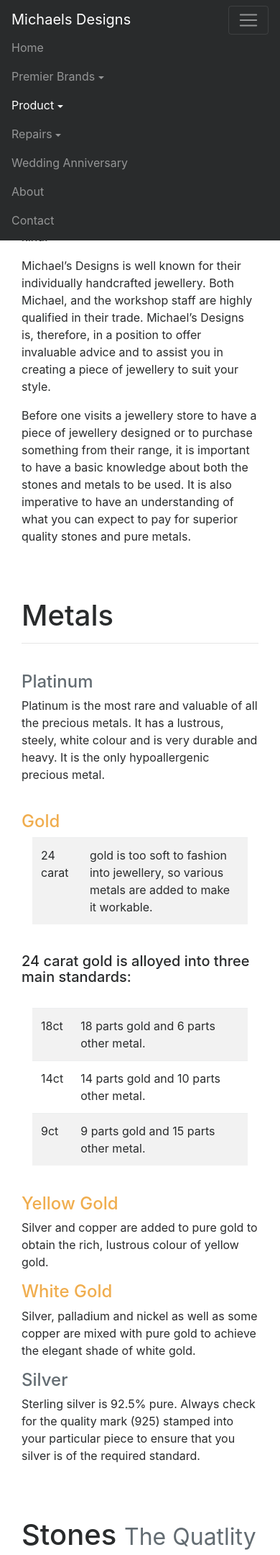
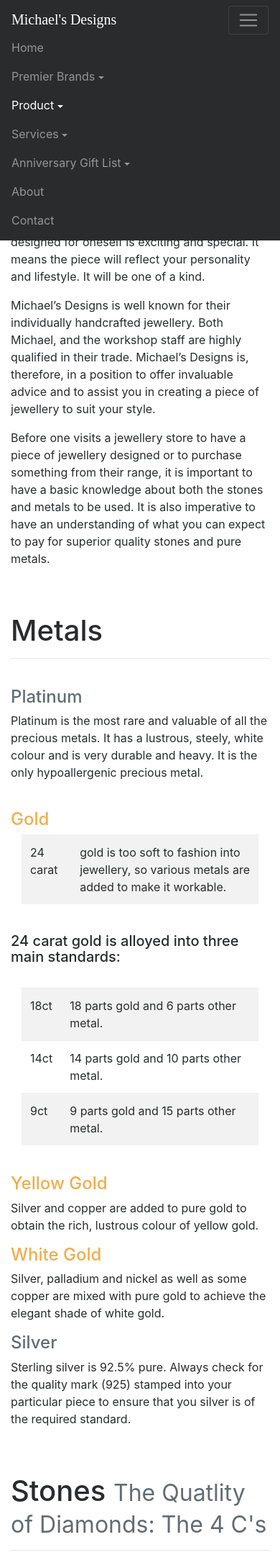
Before and after one commit to Justin859/MichaelsDesigns, a Django app: page /product/ in a window 390 px wide, after a click that opens the changed part. Shown: the top 2160 px of the page at 72% size. Run offline with Django 3.2, Linux system fonts and the light colour scheme; data that the repository does not hold is empty; some libraries are stand-ins or nearby versions.

Commit message:
Fixed non responsive footer. Added the services page and the Anniversary page

```diff
--- a/designs/static/vendor/my_css/custom.css
+++ b/designs/static/vendor/my_css/custom.css
@@ -1,3 +1,7 @@
+.navbar-brand {
+    font-family: "Platino Linotype";
+}
+
 .flex-column .active {
     background-color: rgb(63, 127, 191);
     color: white;
@@ -45,11 +49,19 @@
     width: 100%;
 }
 
-#designMobile, #metalsMobile, #stonesMobile {
-    padding-top: 60px;
+#stonesMobile, #metalsMobile, #designMobile {
+    padding-top: 50px;
 }
 
 .footer-div {
     background-color: rgba(0, 0, 0, 0.1);
     padding: 15px;
 }
+
+thead {
+    color: white;
+}
+
+.bg-color {
+    background-color: rgb(63, 127, 191);
+}
--- a/designs/templates/base.html
+++ b/designs/templates/base.html
@@ -43,7 +43,7 @@
       <button class="navbar-toggler navbar-toggler-right" type="button" data-toggle="collapse" data-target="#navbarsExampleDefault" aria-controls="navbarsExampleDefault" aria-expanded="false" aria-label="Toggle navigation">
         <span class="navbar-toggler-icon"></span>
       </button>
-      <a class="navbar-brand" href="#">Michaels Designs</a>
+      <a class="navbar-brand" href="#">Michael's Designs</a>
 
       <div class="collapse navbar-collapse" id="navbarsExampleDefault">
         <ul class="navbar-nav mr-auto">
@@ -87,14 +87,28 @@
               <a class="dropdown-item" href="/product/#stonesMobile">Stones</a>
             </div>
           </li>
+          {% if request.get_full_path == '/services/' %}
+          <li class="nav-item dropdown active">
+          {% else %}
           <li class="nav-item dropdown">
-            <a class="nav-link dropdown-toggle" href="#" id="dropdown01" data-toggle="dropdown" aria-haspopup="true" aria-expanded="false">Repairs</a>
+          {% endif %}
+            <a class="nav-link dropdown-toggle" href="#" id="dropdown01" data-toggle="dropdown" aria-haspopup="true" aria-expanded="false">Services</a>
             <div class="dropdown-menu" aria-labelledby="dropdown01">
-              <a class="dropdown-item" href="#">Jewellery</a>
-              <a class="dropdown-item" href="#">Watches</a>
+              <a class="dropdown-item" href="/services/#watch-repair-mobile">Watches</a>
+              <a class="dropdown-item" href="/services/#jewellery-repair-mobile">Jewellery</a>
             </div>
           </li>
-          <li class="nav-item"><a class="nav-link" href="#">Wedding Anniversary</a></li>
+          {% if request.get_full_path == '/anniversary-gift-list/' %}
+          <li class="nav-item dropdown active">
+          {% else %}
+          <li class="nav-item dropdown">
+          {% endif %}
+          <a class="nav-link dropdown-toggle" href="#" id="dropdown05" data-toggle="dropdown" aria-haspopup="true" aria-expanded="false">Anniversary Gift List</a>
+            <div class="dropdown-menu" aria-labelledby="dropdown05">
+              <a class="dropdown-item" href="/anniversary-gift-list/#traditionalMobile">Traditional</a>
+              <a class="dropdown-item" href="/anniversary-gift-list/#jewelleryMobile">Jewellery</a>
+            </div>
+          </li>
           {% if request.get_full_path == '/about/' %}
             <li class="nav-item active"><a class="nav-link active" href="/about/">About</a></li>
           {% else %}
@@ -146,16 +160,32 @@
                   </ul>
                 </div>
               </div>
-              <a class="nav-link" href="#collapseRepairs" data-toggle="collapse" aria-expanded="false">Repairs&nbsp;&nbsp;<span class="fa fa-angle-down"></span></a>
+              {% if request.get_full_path == '/services/' %}
+              <a class="nav-link active" href="#collapseRepairs" data-toggle="collapse" aria-expanded="false">Services&nbsp;&nbsp;<span class="fa fa-angle-down"></span></a>
+              {% else %}
+              <a class="nav-link" href="#collapseRepairs" data-toggle="collapse" aria-expanded="false">Services&nbsp;&nbsp;<span class="fa fa-angle-down"></span></a>
+              {% endif %}
               <div class="collapse" id="collapseRepairs">
                 <div class="card">
                   <ul class="list-group list-group-flush">
-                    <li class="list-group-item"><a href="#">Jewellery</a></li>
-                    <li class="list-group-item"><a href="#">Watches</a></li>
+                    <li class="list-group-item"><a href="/services/#watch-repair">Watches</a></li>
+                    <li class="list-group-item"><a href="/services/#jewellery-repair">Jewellery</a></li>
                   </ul>
                 </div>
               </div>
-              <a class="nav-link" href="#">Wedding Anniversary</a>
+              {% if request.get_full_path == '/anniversary-gift-list/' %}
+              <a class="nav-link active" href="#collapseAnniversary" data-toggle="collapse" aria-expanded="false">Anniversary Gift List&nbsp;&nbsp;<span class="fa fa-angle-down"></span></a>
+              {% else %}
+              <a class="nav-link" href="#collapseAnniversary" data-toggle="collapse" aria-expanded="false">Anniversary Gift List&nbsp;&nbsp;<span class="fa fa-angle-down"></span></a>
+              {% endif %}
+              <div class="collapse" id="collapseAnniversary">
+                <div class="card">
+                  <ul class="list-group list-group-flush">
+                    <li class="list-group-item"><a href="/anniversary-gift-list/#traditional">Traditional</a></li>
+                    <li class="list-group-item"><a href="/anniversary-gift-list/#jewellery">Jewellery</a></li>
+                  </ul>
+                </div>
+              </div>
               <a class="nav-link" href="#collapseBirthStones" data-toggle="collapse" aria-expanded="false">Birth Stones&nbsp;&nbsp;<span class="fa fa-angle-down"></span></a>
               <div class="collapse" id="collapseBirthStones">
                 <div class="card">
@@ -200,7 +230,8 @@
         </div>
     </div>
     <br>
-    <div class="footer-div col-md-12">
+    <div class="row footer-div">
+      <div class="col-md-12">
         <div class="container">
           <div class="row">
             <div class="col text-center">
@@ -209,21 +240,23 @@
           </div>
           <hr>
           <div class="row">
-            <div class="col col-xs-12">
-              <a href="/contact/" class="btn btn-outline-primary btn-block">Contact Us&nbsp;&nbsp;<span class="fa fa-phone"></span><span>&nbsp;&nbsp;<span class="fa fa-envelope-open"></span></a>
-              <a href="/signup/" class="btn btn-outline-primary btn-block">Sign up to our news letter&nbsp;&nbsp;<span class="fa fa-envelope-o"></span></a>
+            <div class="col-md-6">
+              <a href="/contact/" class="btn btn-outline-primary btn-block">
+              Contact Us&nbsp;&nbsp;<span class="fa fa-phone"></span>
+              &nbsp;&nbsp;<span class="fa fa-envelope-open"></span>
+              </a>
+          <a href="/signup/" class="btn btn-outline-primary btn-block">
+          Sign up to our news letter&nbsp;&nbsp;<span class="fa fa-envelope-o"></span>
+          </a>
             </div>
-            <div class="col col-xs-12 text-center">
+            <div class="col-md-6 text-center">
               <br class="hidden-md-up">
               <a href="https://www.facebook.com/MichaelsDesigns/"><span class="fa fa-facebook-official fa-3x"></span></a>
               <p>Find us on Facebook</p>
             </div>
-            <div class="col-xs-12">
-
-            </div>
           </div>
-          <br>
         </div>
+      </div>
     </div>
     <!-- jQuery first, then Tether, then Bootstrap JS. -->
     <script src="{% static 'vendor/bootstrap4/bower_components/jquery/dist/jquery.min.js' %}"></script>
--- a/designs/templates/details/product.html
+++ b/designs/templates/details/product.html
@@ -6,9 +6,19 @@
 {% block content %}
 
 <div class="col-md-9">
-    <div class="hidden-md-up" style="margin-bottom: 60px;"></div>
-    <div class="container-fluid">
-        <div id="designMobile"></div>
+    <div class="hidden-md-up" style="margin-bottom: 54.3px;"></div>
+    <div class="row">
+        <div class="hidden-md-down col-md-12">
+                <img src="{% static 'images/michaels_designs/GoldBanner.jpg' %}" class="img-fluid">
+        </div>
+        <div class="hidden-md-up">
+            <img src="{% static 'images/michaels_designs/GoldBanner.jpg' %}" class="img-fluid">
+        </div>
+    </div>
+        <div class="row">
+            <div class="col">
+                <br class="hidden-md-down">
+                <div class="hidden-md-up" id="designMobile"></div>
                 <div id="design">
                     <h1>Design</h1>
                     <hr>
@@ -26,7 +36,7 @@
                         stones and pure metals.
                     </p>
                 </div>
-        <div id="metalsMobile"></div>
+                <div class="hidden-md-up" id="metalsMobile"></div>
                 <div id="metals">
                     <h1>Metals</h1>
                     <hr>
@@ -84,7 +94,7 @@
                     standard.
                     </p>
                 </div>
-        <div id="stonesMobile"></div>
+                <div class="hidden-md-up" id="stonesMobile"></div>
                 <div id="stones">
                     <h1>
                         Stones
@@ -144,6 +154,7 @@
                     </p>
                 </div>
             </div>
+    </div>
     <hr>
 </div>
 {% endblock %}
--- a/designs/views.py
+++ b/designs/views.py
@@ -54,3 +54,13 @@
     premier_brands = Premier_Brands.objects.order_by('brand_name')
     brand = get_object_or_404(Premier_Brands, pk=premier_brand_name)
     return render(request, 'brands/detail.html', {'brand': brand, 'birthstones': birthstones, 'premier_brands': premier_brands})
+
+def services(request):
+    birthstones = Birth_Stones.objects.order_by('stone_month')
+    premier_brands = Premier_Brands.objects.order_by('brand_name')
+    return render(request, 'repairs/services.html', {'birthstones': birthstones, 'premier_brands': premier_brands})
+
+def anniversary(request):
+    birthstones = Birth_Stones.objects.order_by('stone_month')
+    premier_brands = Premier_Brands.objects.order_by('brand_name')
+    return render(request, 'anniversary.html', {'birthstones': birthstones, 'premier_brands': premier_brands})
--- a/gettingstarted/urls.py
+++ b/gettingstarted/urls.py
@@ -15,5 +15,7 @@
     url(r'^about/', designs.views.about, name='about'),
     url(r'^contact/', designs.views.contact, name='contact'),
     url(r'^product/', designs.views.product, name='product'),
+    url(r'^services/', designs.views.services, name='services'),
+    url(r'^anniversary-gift-list', designs.views.anniversary, name="anniversary"),
     url(r'^premier-brand/(?P<premier_brand_name>[\w\-\s]+)/$', designs.views.detail, name='detail'),
 ]
```
Also changed, not shown: designs/templates/anniversary.html (added, +220 -0 lines), designs/templates/index.html (+8 -2 lines), designs/templates/repairs/services.html (added, +68 -0 lines), designs/static/images/michaels_designs/GoldBanner.jpg (added), designs/static/images/michaels_designs/jewellery_repair.jpg (added), designs/static/images/michaels_designs/jewellery_repair2.jpg (added), designs/static/images/michaels_designs/store_img.jpg (added), designs/static/images/michaels_designs/watch_repair.jpg (added), designs/static/images/michaels_designs/watch_repair2.jpg (added). Lines whose indentation alone changed are shown as unchanged.
